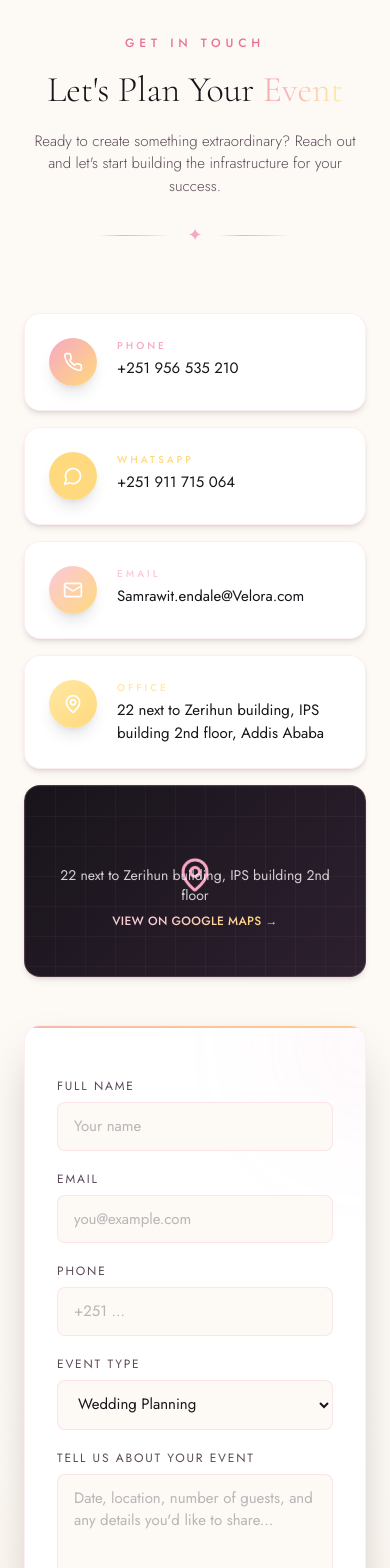
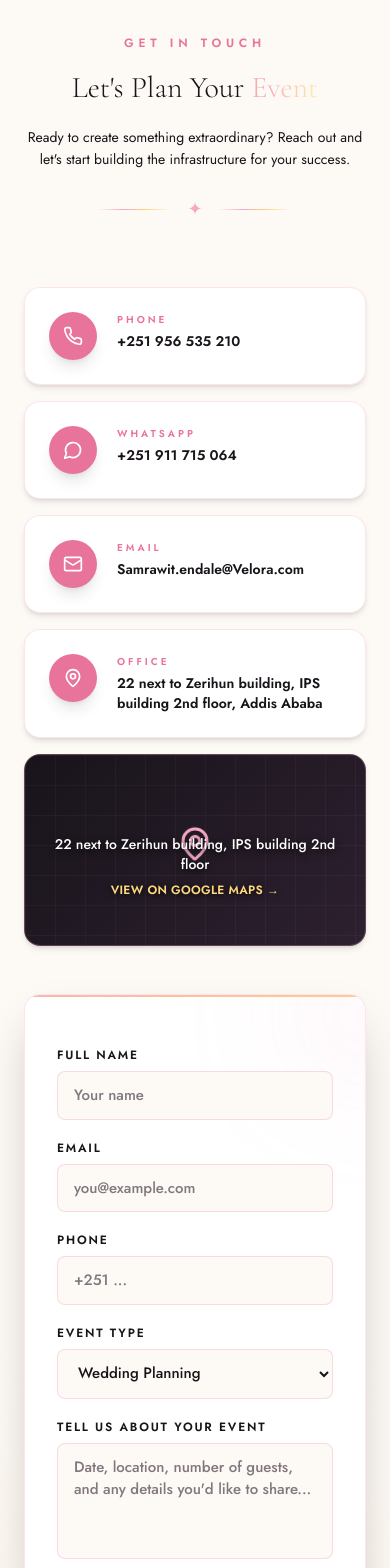
Before and after one commit to Eyoel1/verola, a Next.js app: page / in a window 390 px wide. Shown: the part 5380-6948 px from the top of the page. Built offline with nearby package versions, Linux system fonts and the light colour scheme.

Commit message:
Enhance text contrast and font boldness across Contact, Footer, and Navbar components

```diff
--- a/src/components/Contact.tsx
+++ b/src/components/Contact.tsx
@@ -5,10 +5,10 @@ import { Phone, Mail, MessageCircle, MapPin, Send, CheckCircle2 } from 'lucide-r
 import { useReveal } from '../hooks/useReveal';
 
 const contactInfo = [
-  { icon: Phone, label: 'Phone', value: '+251 956 535 210', href: 'tel:+251956535210', color: '#f7a8c4' },
-  { icon: MessageCircle, label: 'WhatsApp', value: '+251 911 715 064', href: 'https://wa.me/251911715064', color: '#ffd97d' },
-  { icon: Mail, label: 'Email', value: 'Samrawit.endale@Velora.com', href: 'mailto:Samrawit.endale@Velora.com', color: '#fbc8da' },
-  { icon: MapPin, label: 'Office', value: '22 next to Zerihun building, IPS building 2nd floor, Addis Ababa', href: 'https://maps.app.goo.gl/qTf5YvNYG334Jjge9', color: '#ffe8a3' },
+  { icon: Phone, label: 'Phone', value: '+251 956 535 210', href: 'tel:+251956535210', color: '#e8739b' },
+  { icon: MessageCircle, label: 'WhatsApp', value: '+251 911 715 064', href: 'https://wa.me/251911715064', color: '#e8739b' },
+  { icon: Mail, label: 'Email', value: 'Samrawit.endale@Velora.com', href: 'mailto:Samrawit.endale@Velora.com', color: '#e8739b' },
+  { icon: MapPin, label: 'Office', value: '22 next to Zerihun building, IPS building 2nd floor, Addis Ababa', href: 'https://maps.app.goo.gl/qTf5YvNYG334Jjge9', color: '#e8739b' },
 ];
 
 const eventTypes = ['Wedding Planning', 'Corporate Events', 'Conference Planning', 'Decoration', 'Catering', 'Venue Setup', 'Sound & Lighting', 'Entertainment'];
@@ -33,11 +33,12 @@ export default function Contact() {
 
         {/* Heading */}
         <div ref={headingRef} className={`text-center mb-16 reveal ${headingVisible ? 'visible' : ''}`}>
-          <span className="text-[#e8739b] text-xs tracking-[0.4em] uppercase font-medium">Get in Touch</span>
-          <h2 className="font-display text-4xl md:text-5xl mt-4 font-light">
+          <span className="text-[#e8739b] text-xs tracking-[0.4em] uppercase font-bold">Get in Touch</span>
+          <h2 className="font-display text-3xl md:text-5xl mt-4 font-light text-[#18141a] dark:text-white">
             Let's Plan Your <em className="text-shimmer-dark not-italic">Event</em>
           </h2>
-          <p className="text-[#5a4a58] dark:text-white/70 mt-5 max-w-2xl mx-auto font-light text-[15px]">
+          {/* Bold, crisp dark text */}
+          <p className="text-[#18141a] dark:text-white/90 mt-5 max-w-2xl mx-auto font-normal text-sm sm:text-base leading-relaxed">
             Ready to create something extraordinary? Reach out and let's start building the infrastructure
             for your success.
           </p>
@@ -58,7 +59,7 @@ export default function Contact() {
                   href={info.href}
                   target={info.href.startsWith('http') ? '_blank' : undefined}
                   rel="noopener noreferrer"
-                  className="group flex items-start gap-5 bg-white dark:bg-[#251d28] border border-[#f7a8c4]/20 dark:border-white/10 rounded-2xl p-6 shadow-md hover:shadow-2xl transition-all duration-400 hover:-translate-y-1 relative overflow-hidden"
+                  className="group flex items-start gap-5 bg-white dark:bg-[#251d28] border border-[#f7a8c4]/30 dark:border-white/10 rounded-2xl p-6 shadow-md hover:shadow-2xl transition-all duration-400 hover:-translate-y-1 relative overflow-hidden"
                 >
                   {/* Hover gradient sweep */}
                   <div
@@ -67,16 +68,13 @@ export default function Contact() {
                   />
 
                   <div
-                    className="w-12 h-12 rounded-full flex items-center justify-center shrink-0 transition-all duration-400 group-hover:scale-110 shadow-lg"
-                    style={{
-                      background: `linear-gradient(135deg, ${info.color}, #ffd97d)`,
-                    }}
+                    className="w-12 h-12 rounded-full flex items-center justify-center shrink-0 transition-all duration-400 group-hover:scale-110 shadow-lg bg-[#e8739b] text-white"
                   >
-                    <Icon className="text-white" size={20} />
+                    <Icon size={20} />
                   </div>
-                  <div className="relative">
-                    <div className="text-[10px] tracking-[0.3em] uppercase font-medium" style={{ color: info.color }}>{info.label}</div>
-                    <div className="text-[#18141a] dark:text-white mt-1 text-[15px] group-hover:text-[#e8739b] transition-colors">{info.value}</div>
+                  <div className="relative min-w-0">
+                    <div className="text-[10px] tracking-[0.3em] uppercase font-bold text-[#e8739b]">{info.label}</div>
+                    <div className="text-[#18141a] dark:text-white font-semibold mt-1 text-sm sm:text-base break-words group-hover:text-[#e8739b] transition-colors">{info.value}</div>
                   </div>
                 </a>
               );
@@ -87,7 +85,7 @@ export default function Contact() {
               href="https://maps.app.goo.gl/qTf5YvNYG334Jjge9"
               target="_blank"
               rel="noopener noreferrer"
-              className="block rounded-2xl overflow-hidden shadow-md mt-4 group relative h-48 border border-[#f7a8c4]/20 dark:border-white/10"
+              className="block rounded-2xl overflow-hidden shadow-md mt-4 group relative h-48 border border-[#f7a8c4]/30 dark:border-white/10"
               style={{ background: 'linear-gradient(135deg, #18141a, #2d2030)' }}
             >
               {/* Animated grid pattern */}
@@ -106,8 +104,8 @@ export default function Contact() {
                 </div>
               </div>
               <div className="absolute inset-0 flex flex-col items-center justify-center text-center p-6 z-10">
-                <p className="text-white/80 text-sm mt-8">22 next to Zerihun building, IPS building 2nd floor</p>
-                <p className="text-shimmer text-xs mt-2 tracking-wide uppercase font-medium">View on Google Maps →</p>
+                <p className="text-white font-medium text-sm sm:text-base mt-8 drop-shadow-[0_2px_4px_rgba(0,0,0,0.9)]">22 next to Zerihun building, IPS building 2nd floor</p>
+                <p className="text-[#ffd97d] text-xs mt-2 tracking-wide uppercase font-bold drop-shadow-[0_1px_3px_rgba(0,0,0,0.9)]">View on Google Maps →</p>
               </div>
             </a>
           </div>
@@ -116,7 +114,7 @@ export default function Contact() {
           <div ref={formRef} className={`reveal-right ${formVisible ? 'visible' : ''}`}>
             <form
               onSubmit={handleSubmit}
-              className="bg-white dark:bg-[#251d28] border border-[#f7a8c4]/20 dark:border-white/10 rounded-2xl shadow-2xl p-8 space-y-5 relative overflow-hidden"
+              className="bg-white dark:bg-[#251d28] border border-[#f7a8c4]/30 dark:border-white/10 rounded-2xl shadow-2xl p-8 space-y-5 relative overflow-hidden"
             >
               {/* Animated top bar */}
               <div className="absolute top-0 left-0 right-0 h-1 gradient-line" />
@@ -131,22 +129,22 @@ export default function Contact() {
               <div className="grid sm:grid-cols-2 gap-5 relative">
                 <Field label="Phone" name="phone" type="tel" placeholder="+251 ..." />
                 <div>
-                  <label className="text-xs tracking-[0.15em] uppercase text-[#5a4a58] dark:text-white/70 block mb-2">Event Type</label>
+                  <label className="text-xs tracking-[0.15em] uppercase text-[#18141a] dark:text-white/90 font-bold block mb-2">Event Type</label>
                   <select
-                    className="w-full bg-[#fdf9f5] dark:bg-[#18141a] border border-[#f7a8c4]/25 dark:border-white/15 rounded-lg px-4 py-3 text-[15px] text-[#18141a] dark:text-white focus:border-[#e8739b] focus:ring-2 focus:ring-[#f7a8c4]/20 focus:outline-none transition-all"
+                    className="w-full bg-[#fdf9f5] dark:bg-[#18141a] border border-[#f7a8c4]/40 dark:border-white/15 rounded-lg px-4 py-3 text-[15px] text-[#18141a] dark:text-white font-medium focus:border-[#e8739b] focus:ring-2 focus:ring-[#f7a8c4]/20 focus:outline-none transition-all"
                   >
                     {eventTypes.map((t) => (
-                      <option key={t} value={t} className="bg-white dark:bg-[#18141a] text-[#18141a] dark:text-white">{t}</option>
+                      <option key={t} value={t} className="bg-white dark:bg-[#18141a] text-[#18141a] dark:text-white font-medium">{t}</option>
                     ))}
                   </select>
                 </div>
               </div>
               <div className="relative">
-                <label className="text-xs tracking-[0.15em] uppercase text-[#5a4a58] dark:text-white/70 block mb-2">Tell us about your event</label>
+                <label className="text-xs tracking-[0.15em] uppercase text-[#18141a] dark:text-white/90 font-bold block mb-2">Tell us about your event</label>
                 <textarea
                   rows={4}
                   placeholder="Date, location, number of guests, and any details you'd like to share..."
-                  className="w-full bg-[#fdf9f5] dark:bg-[#18141a] border border-[#f7a8c4]/25 dark:border-white/15 rounded-lg px-4 py-3 text-[15px] text-[#18141a] dark:text-white focus:border-[#e8739b] focus:ring-2 focus:ring-[#f7a8c4]/20 focus:outline-none transition-all resize-none placeholder:text-[#5a4a58]/40 dark:placeholder:text-white/40"
+                  className="w-full bg-[#fdf9f5] dark:bg-[#18141a] border border-[#f7a8c4]/40 dark:border-white/15 rounded-lg px-4 py-3 text-[15px] text-[#18141a] dark:text-white font-medium focus:border-[#e8739b] focus:ring-2 focus:ring-[#f7a8c4]/20 focus:outline-none transition-all resize-none placeholder:text-[#2d2030]/60 dark:placeholder:text-white/50"
                 />
               </div>
 
@@ -180,13 +178,13 @@ export default function Contact() {
 function Field({ label, name, type, placeholder }: { label: string; name: string; type: string; placeholder: string }) {
   return (
     <div>
-      <label className="text-xs tracking-[0.15em] uppercase text-[#5a4a58] dark:text-white/70 block mb-2">{label}</label>
+      <label className="text-xs tracking-[0.15em] uppercase text-[#18141a] dark:text-white/90 font-bold block mb-2">{label}</label>
       <input
         type={type}
         name={name}
         placeholder={placeholder}
         required
-        className="w-full bg-[#fdf9f5] dark:bg-[#18141a] border border-[#f7a8c4]/25 dark:border-white/15 rounded-lg px-4 py-3 text-[15px] text-[#18141a] dark:text-white focus:border-[#e8739b] focus:ring-2 focus:ring-[#f7a8c4]/20 focus:outline-none transition-all placeholder:text-[#5a4a58]/40 dark:placeholder:text-white/40"
+        className="w-full bg-[#fdf9f5] dark:bg-[#18141a] border border-[#f7a8c4]/40 dark:border-white/15 rounded-lg px-4 py-3 text-[15px] text-[#18141a] dark:text-white font-medium focus:border-[#e8739b] focus:ring-2 focus:ring-[#f7a8c4]/20 focus:outline-none transition-all placeholder:text-[#2d2030]/60 dark:placeholder:text-white/50"
       />
     </div>
   );
```
Also changed, not shown: src/components/Footer.tsx (+14 -14 lines), src/components/Navbar.tsx (+9 -9 lines).
